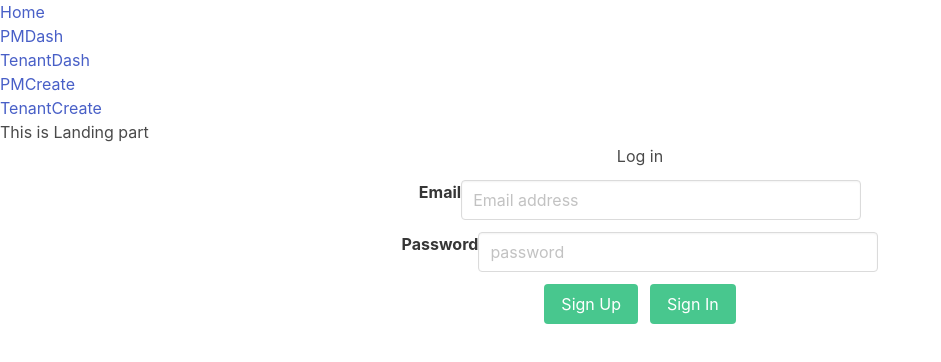
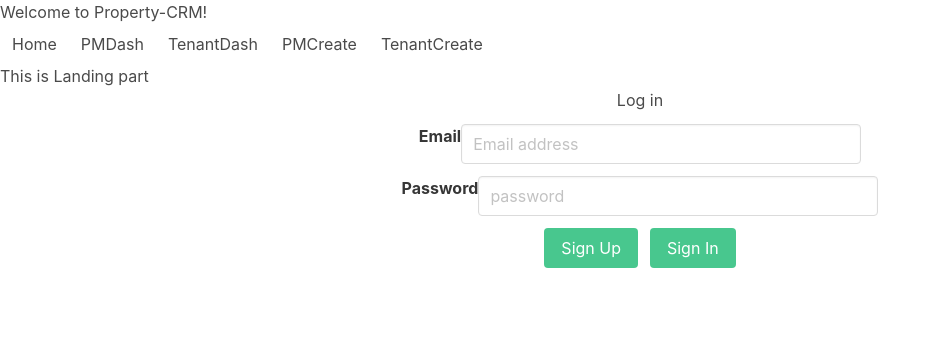
Before and after one commit to ksboyer17/Property-crm, a React (Create React App) app in the folder client/: page / in a window 1280 px wide. Shown: the top 362 px of the page, without its empty margins (0-941 px from the left). Built offline with nearby package versions, Linux system fonts and the light colour scheme; some icons are missing.

Commit message:
some header styling added

```diff
--- a/client/src/components/header.js
+++ b/client/src/components/header.js
@@ -1,34 +1,38 @@
 import React, { Component } from "react";
+// import "../style/header.css";
 export default class Header extends Component {
   render() {
     //let residentData = this.props.residentData;
     return (
       <React.Fragment>
-        <header id="home">
-          <nav id="nav-wrap">
-            <ul id="nav" className="nav">
+        <header id="home navbar is-fixed-top is-spaced ">
+        <h1>Welcome to Property-CRM!</h1>
+          <nav id="nav-wrap" className= "navbar-menu">
+            <ul id="nav" className="navbar-start">
               <li className="current">
-                <a className="smoothscroll" href="home">
+                <span className= "icon-text">
+                <a className="smoothscroll navbar-item" href="home">
                   Home
                 </a>
+                </span>
               </li>
               <li>
-                <a className="smoothscroll" href="PMDash">
+                <a className="smoothscroll navbar-item" href="PMDash">
                   PMDash
                 </a>
               </li>
               <li>
-                <a className="smoothscroll" href="TenantDash">
+                <a className="smoothscroll navbar-item" href="TenantDash">
                   TenantDash
                 </a>
               </li>
               <li>
-                <a className="smoothscroll" href="PMCreate">
+                <a className="smoothscroll navbar-item" href="PMCreate">
                   PMCreate
                 </a>
               </li>
               <li>
-                <a className="smoothscroll" href="TenantCreate">
+                <a className="smoothscroll navbar-item" href="TenantCreate">
                   TenantCreate
                 </a>
               </li>
--- /dev/null
+++ b/client/src/style/header.css
@@ -0,0 +1,21 @@
+
+.current {
+    display: table;
+	margin: 0 auto;
+}
+
+ul {
+    margin: 0;
+    padding: 0;
+    overflow: hidden;
+}
+
+li {
+    display: inline;
+    list-style: none;
+    margin-left: auto;
+    margin-right: auto;
+    top: 0px;
+    height: 50px;
+    float: left;
+}
```
